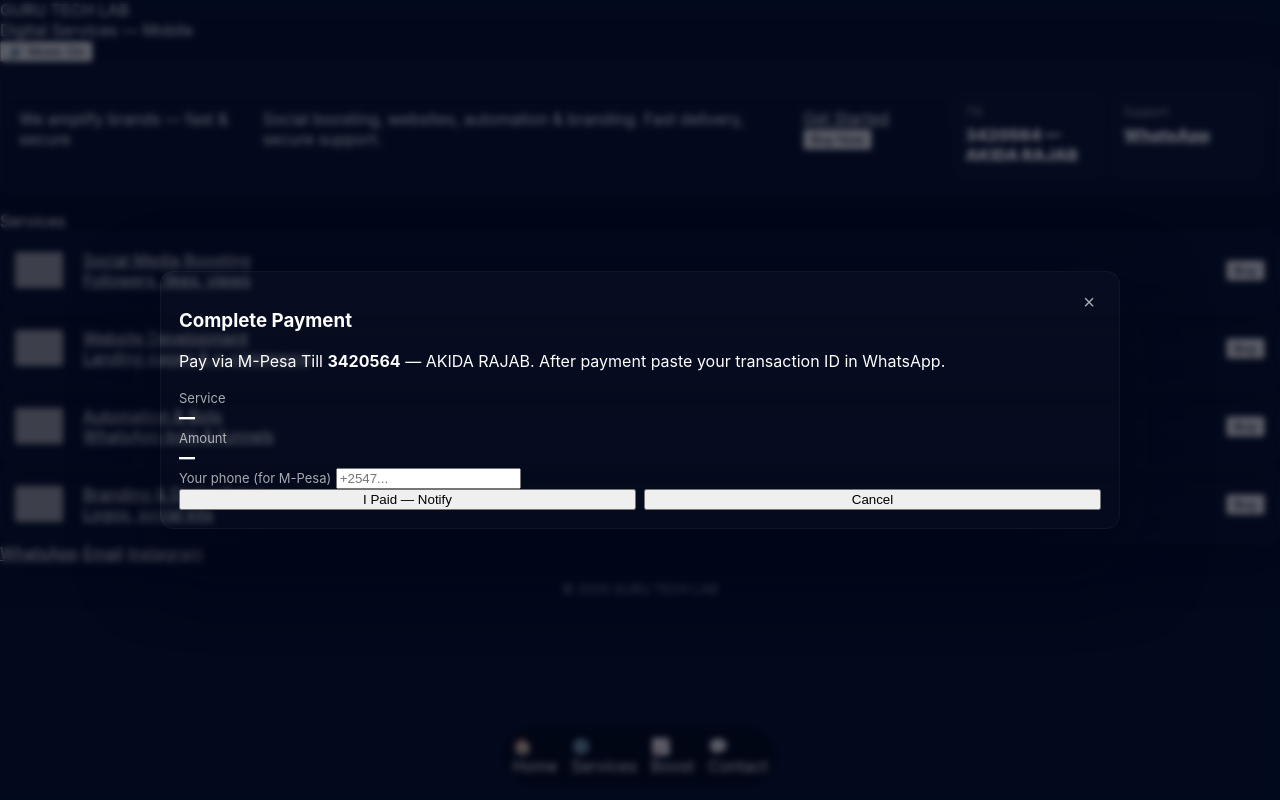
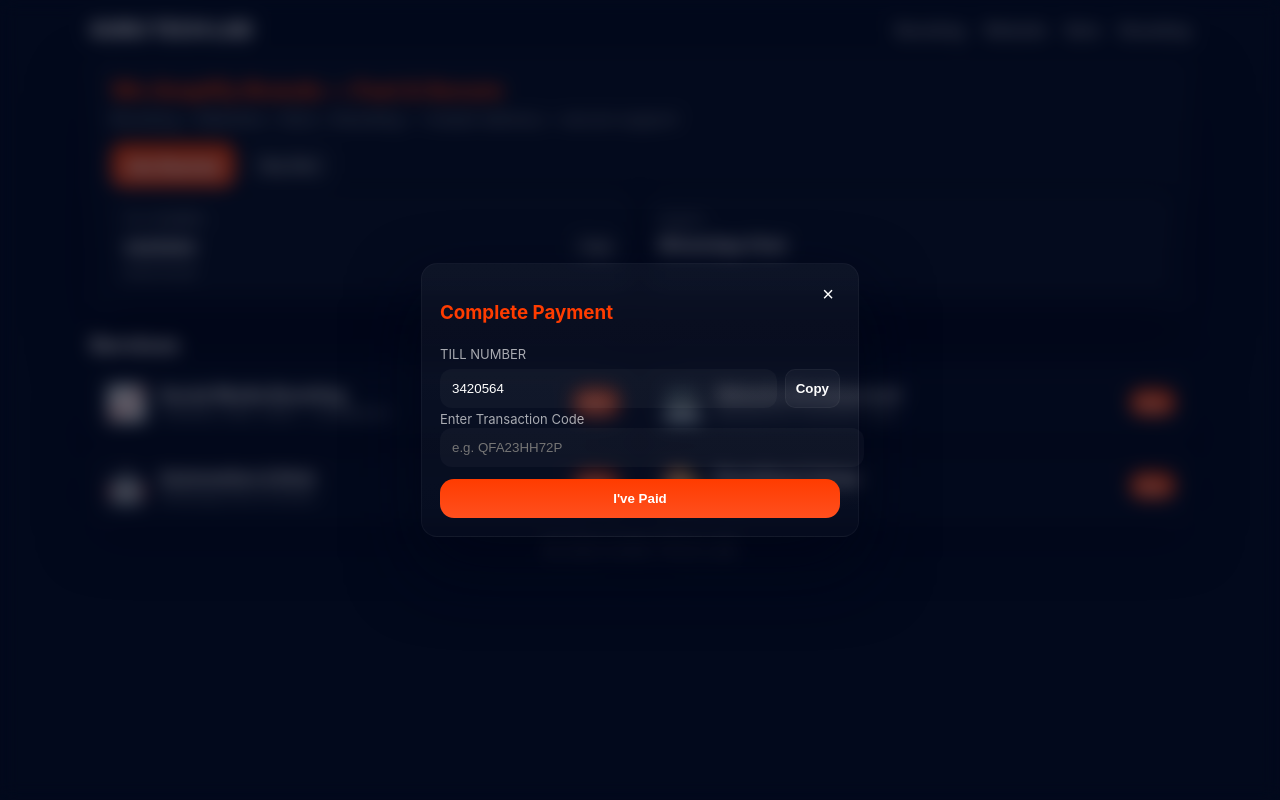
Before and after one commit to ADDICT-HUB/GURU-TECH-LAB, a plain HTML site: page index.html in a window 1280 px wide. Both pictures are taken after a click on the button "Buy Now". Drawn offline with Linux system fonts and the light colour scheme; grey boxes are pictures that could not be loaded.

Commit message:
Update index.html

```diff
--- a/index.html
+++ b/index.html
@@ -1,184 +1,355 @@
-<!DOCTYPE html>
+<!doctype html>
 <html lang="en">
 <head>
 <meta charset="utf-8" />
 <meta name="viewport" content="width=device-width,initial-scale=1,maximum-scale=1,user-scalable=no" />
-  <title>Guru Tech Marketing — Home</title>
-  <link rel="stylesheet" href="style.css" />
+<title>Guru Tech Lab — Home</title>
 
 <style>
-    /* FIXED ICON SIZES */
-    .svc-icon-img {
-      width: 48px;
-      height: 48px;
-      object-fit: contain;
-      border-radius: 10px;
-      display: block;
+:root{
+  --accent:#ff3c00;
+  --accent-2:#ffb86b;
+  --muted:rgba(255,255,255,0.65);
+  --glass:rgba(255,255,255,0.03);
+  --glass-border:rgba(255,255,255,0.04);
+  --buy-grad:linear-gradient(180deg,var(--accent),#ff4f1e);
+}
+
+html,body{
+  margin:0;
+  background:#031025;
+  color:#fff;
+  font-family:Inter,system-ui;
+}
+
+/* Layout */
+.page{max-width:1100px;margin:auto;padding:18px}
+
+/* Header */
+header{display:flex;justify-content:space-between;align-items:center;margin-bottom:14px}
+.logo{font-size:20px;font-weight:900}
+nav a{color:var(--muted);margin-left:14px;font-weight:700;text-decoration:none}
+
+/* Hero */
+.hero{
+  background:linear-gradient(180deg,rgba(255,255,255,0.02),rgba(255,255,255,0.01));
+  padding:20px;
+  border-radius:18px;
+  border:1px solid var(--glass-border);
+  box-shadow:0 30px 60px rgba(2,6,23,0.7);
+}
+.hero-title{font-size:22px;font-weight:900;color:var(--accent)}
+.hero-sub{color:var(--muted);margin-top:6px}
+
+/* Buttons */
+.row{display:flex;gap:10px;margin-top:14px}
+.btn{
+  padding:12px 16px;
+  border-radius:12px;
+  font-weight:900;
+  cursor:pointer;
+  border:0;
+}
+.btn-primary{background:var(--buy-grad);color:#fff}
+.btn-ghost{background:rgba(255,255,255,0.04);color:#fff;border:1px solid var(--glass-border)}
+
+/* Till & Support box */
+.info-row{display:flex;gap:10px;margin-top:12px}
+.info-box{
+  flex:1;
+  background:rgba(255,255,255,0.02);
+  padding:12px;
+  border-radius:12px;
+  border:1px solid var(--glass-border);
+  backdrop-filter:blur(6px);
+  box-shadow:0 10px 25px rgba(2,6,23,0.55);
+}
+
+/* Services cards */
+.section-title{margin-top:20px;font-size:20px;font-weight:900}
+.services{display:grid;grid-template-columns:1fr;gap:12px;margin-top:10px}
+@media(min-width:760px){.services{grid-template-columns:repeat(2,1fr)}}
+
+.card{
+  display:flex;
+  justify-content:space-between;
+  align-items:center;
+  gap:12px;
+  padding:14px;
+  border-radius:16px;
+  background:linear-gradient(180deg,rgba(255,255,255,0.02),rgba(255,255,255,0.01));
+  border:1px solid var(--glass-border);
+  box-shadow:0 20px 50px rgba(2,6,23,0.55);
+  text-decoration:none;
+  color:#fff;
+}
+.icon{font-size:34px}
+.meta{flex:1}
+.title{font-weight:800;font-size:17px}
+.sub{font-size:13px;color:var(--muted)}
+
+.buy{
+  background:var(--buy-grad);
+  color:#fff;
+  border:0;
+  padding:6px 10px;
+  border-radius:12px;
+  font-weight:900;
+  cursor:pointer;
+}
+
+/* Contact */
+.contact-row{display:flex;gap:10px;margin-top:22px}
+.contact-btn{
+  flex:1;
+  padding:12px;
+  text-align:center;
+  border-radius:12px;
+  border:1px solid var(--glass-border);
+  background:rgba(255,255,255,0.02);
+  color:#fff;
+  font-weight:800;
+  text-decoration:none;
+}
+
+footer{text-align:center;margin-top:18px;color:var(--muted)}
+
+/* Modal (blurry) */
+.modal-backdrop{
+  position:fixed;inset:0;
+  background:rgba(2,6,23,0.62);
+  backdrop-filter:blur(9px);
+  display:none;
+  align-items:center;
+  justify-content:center;
+  padding:18px;
+  z-index:9999;
+}
+.modal-backdrop.open{display:flex}
+
+.modal{
+  width:95%;
+  max-width:400px;
+  background:linear-gradient(180deg,rgba(255,255,255,0.04),rgba(255,255,255,0.02));
+  border:1px solid var(--glass-border);
+  border-radius:16px;
+  padding:18px;
+  box-shadow:0 30px 70px rgba(2,6,23,0.7);
+}
+
+label{font-size:13px;color:var(--muted)}
+input{
+  width:100%;
+  background:rgba(255,255,255,0.03);
+  border:0;
+  padding:12px;
+  border-radius:12px;
+  color:#fff;
+}
+.copy-btn{
+  background:rgba(255,255,255,0.04);
+  border:1px solid var(--glass-border);
+  padding:8px 10px;
+  border-radius:10px;
+  font-weight:900;
+  color:#fff;
+  cursor:pointer;
+}
+
+.pay-btn{
+  margin-top:12px;
+  width:100%;
+  background:var(--buy-grad);
+  color:#fff;
+  padding:12px;
+  border:0;
+  border-radius:14px;
+  font-weight:900;
+}
+
+.success{color:#00e779;font-weight:800;margin-top:10px;display:none}
+
+/* Toast */
+.toast{
+  position:fixed;
+  bottom:20px;
+  left:50%;
+  transform:translateX(-50%);
+  background:rgba(255,255,255,0.08);
+  border:1px solid var(--glass-border);
+  padding:12px 18px;
+  border-radius:14px;
+  font-weight:900;
+  color:#fff;
+  backdrop-filter:blur(8px);
+  opacity:0;
+  pointer-events:none;
+  transition:0.35s;
+  z-index:999999;
+}
+.toast.show{
+  opacity:1;
+  bottom:35px;
 }
 </style>
+</head>
 
-</head>
 <body>
+<div class="page">
 
-<div class="app">
+<header>
+  <div class="logo">GURU TECH LAB</div>
+  <nav>
+    <a href="boosting.html">Boosting</a>
+    <a href="website.html">Website</a>
+    <a href="bots.html">Bots</a>
+    <a href="branding.html">Branding</a>
+  </nav>
+</header>
 
-  <!-- header -->
-  <div class="header">
-    <div class="brand">
-      <div class="logo">GURU TECH LAB</div>
-      <div class="sub">Digital Services — Mobile</div>
-    </div>
-    <button class="btn btn-ghost" data-music-toggle>🔊 Play Music</button>
+<!-- HERO -->
+<div class="hero">
+  <div class="hero-title">We Amplify Brands — Fast & Secure</div>
+  <div class="hero-sub">Boosting • Websites • Bots • Branding — Instant delivery + secure support.</div>
+
+  <div class="row">
+    <a href="services.html" class="btn btn-primary">Get Started</a>
+    <button class="btn btn-ghost" onclick="openPay()">Buy Now</button>
   </div>
 
-  <!-- hero -->
-  <div class="hero">
-    <div class="h-title">We amplify brands — fast & secure</div>
-    <div class="h-lead">Social boosting, websites, automation & branding. Fast delivery, secure support.</div>
+  <!-- UPDATED TILL DESIGN -->
+  <div class="info-row">
 
-    <div class="row">
-      <a class="btn btn-primary" href="services.html">Get Started</a>
-      <button class="btn btn-ghost" onclick="document.getElementById('pay-modal-back').classList.add('open')">Buy Now</button>
+    <div class="info-box">
+      <div style="font-size:12px;color:var(--muted)">TILL NUMBER</div>
+
+      <div style="display:flex;justify-content:space-between;align-items:center;margin-top:6px">
+        <div style="font-weight:900;font-size:15px">3420564</div>
+
+        <button
+          class="copy-btn"
+          style="padding:6px 10px;border-radius:10px;font-size:12px"
+          onclick="copyTill()"
+        >Copy</button>
       </div>
 
-    <div class="info-row" style="display:flex;gap:10px;margin-top:12px">
-      <div style="flex:1;background:rgba(255,255,255,0.02);padding:10px;border-radius:10px;border:1px solid var(--glass-border)">
-        <div style="font-size:12px;color:var(--muted)">Till</div>
-        <div style="font-weight:900;margin-top:6px">3420564 — AKIDA RAJAB</div>
-      </div>
-      <div style="flex:1;background:rgba(255,255,255,0.02);padding:10px;border-radius:10px;border:1px solid var(--glass-border)">
-        <div style="font-size:12px;color:var(--muted)">Support</div>
-        <div style="font-weight:900;margin-top:6px"><a href="https://wa.me/254763986398">WhatsApp</a></div>
-      </div>
-    </div>
+      <div style="font-size:11px;color:var(--muted);margin-top:4px">AKIDA RAJAB</div>
     </div>
 
-  <!-- services -->
-  <div class="section-title">Services</div>
-  <div class="services">
-
-    <a class="card" href="boosting.html">
-      <div class="icon">
-        <img src="https://upload.wikimedia.org/wikipedia/commons/a/a5/Instagram_icon.png" class="svc-icon-img">
+    <div class="info-box">
+      <div style="font-size:12px;color:var(--muted)">Support</div>
+      <div style="margin-top:8px;font-weight:900">
+        <a href="https://wa.me/254763986398" style="color:#fff;text-decoration:none">WhatsApp Chat</a>
       </div>
-      <div class="meta">
-        <div class="title">Social Media Boosting</div>
-        <div class="sub">Followers, likes, views</div>
-      </div>
-      <div class="actions">
-        <button class="buy" data-buy-service="Social Media Boosting - 1K" data-buy-price="350">Buy</button>
-      </div>
-    </a>
-
-    <a class="card" href="website.html">
-      <div class="icon">
-        <img src="https://upload.wikimedia.org/wikipedia/commons/3/3a/Computer_icon.png" class="svc-icon-img">
-      </div>
-      <div class="meta">
-        <div class="title">Website Development</div>
-        <div class="sub">Landing pages & e-commerce</div>
-      </div>
-      <div class="actions">
-        <button class="buy" data-buy-service="Website Landing Page" data-buy-price="1200">Buy</button>
-      </div>
-    </a>
-
-    <a class="card" href="bots.html">
-      <div class="icon">
-        <img src="https://upload.wikimedia.org/wikipedia/commons/3/3a/Android_robot_head.png" class="svc-icon-img">
-      </div>
-      <div class="meta">
-        <div class="title">Automation & Bots</div>
-        <div class="sub">WhatsApp bots & funnels</div>
-      </div>
-      <div class="actions">
-        <button class="buy" data-buy-service="WhatsApp Bot Setup" data-buy-price="500">Buy</button>
-      </div>
-    </a>
-
-    <a class="card" href="branding.html">
-      <div class="icon">
-        <img src="https://upload.wikimedia.org/wikipedia/commons/0/0e/Paintbrush_icon.png" class="svc-icon-img">
-      </div>
-      <div class="meta">
-        <div class="title">Branding & Digital Setup</div>
-        <div class="sub">Logos, social kits</div>
-      </div>
-      <div class="actions">
-        <button class="buy" data-buy-service="Branding Kit" data-buy-price="300">Buy</button>
-      </div>
-    </a>
-
-  </div>
-
-  <!-- contact -->
-  <div class="contact-row">
-    <a class="contact-btn whatsapp" href="https://wa.me/254763986398">WhatsApp</a>
-    <a class="contact-btn email" href="mailto:akidarajab462@gmail.com">Email</a>
-    <a class="contact-btn ig" href="https://instagram.com">Instagram</a>
-  </div>
-
-  <footer style="margin-top:18px;color:var(--muted);text-align:center;font-size:13px">
-    © <span id="year"></span> GURU TECH LAB
-  </footer>
-</div>
-
-<!-- payment modal -->
-<div id="pay-modal-back" class="modal-backdrop" aria-hidden="true">
-  <div id="pay-modal" class="modal" role="dialog" aria-modal="true">
-    <button data-modal-close style="float:right;background:transparent;border:0;color:var(--muted);font-size:20px">×</button>
-    <h3>Complete Payment</h3>
-    <p class="small-note">Pay via M-Pesa Till <strong>3420564</strong> — AKIDA RAJAB. After payment paste your transaction ID in WhatsApp.</p>
-
-    <div class="row">
-      <label>Service</label>
-      <div id="modal-service" style="font-weight:900">—</div>
-    </div>
-
-    <div class="row">
-      <label>Amount</label>
-      <div id="modal-price" style="font-weight:900">—</div>
-    </div>
-
-    <div class="row">
-      <label for="modal-phone">Your phone (for M-Pesa)</label>
-      <input id="modal-phone" class="input" placeholder="+2547..." />
-    </div>
-
-    <div class="row" style="display:flex;gap:8px">
-      <button id="modal-confirm" class="btn btn-primary" style="flex:1">I Paid — Notify</button>
-      <button data-modal-close class="btn btn-ghost" style="flex:1">Cancel</button>
     </div>
 
   </div>
 </div>
 
-<!-- bottom nav -->
-<nav class="bottom-nav">
-  <div class="nav-item active" onclick="location.href='index.html'"><div class="ni-icon">🏠</div>Home</div>
-  <div class="nav-item" onclick="location.href='services.html'"><div class="ni-icon">⚙️</div>Services</div>
-  <div class="nav-item" onclick="location.href='boosting.html'"><div class="ni-icon">📈</div>Boost</div>
-  <div class="nav-item" onclick="location.href='contact.html'"><div class="ni-icon">💬</div>Contact</div>
-</nav>
+<!-- SERVICES -->
+<div class="section-title">Services</div>
 
-<!-- audio -->
-<audio id="bg-audio" loop preload="auto">
-  <source src="https://files.catbox.moe/p386a0.mp3" type="audio/mp3">
-</audio>
+<div class="services">
 
-<script src="app.js"></script>
-<script src="animations.js"></script>
+  <a class="card" href="boosting.html">
+    <div class="icon">📈</div>
+    <div class="meta">
+      <div class="title">Social Media Boosting</div>
+      <div class="sub">Followers, likes, views — all platforms</div>
+    </div>
+    <button class="buy" onclick="openPay()">Buy</button>
+  </a>
+
+  <a class="card" href="website.html">
+    <div class="icon">💻</div>
+    <div class="meta">
+      <div class="title">Website Development</div>
+      <div class="sub">Business & e-commerce sites</div>
+    </div>
+    <button class="buy" onclick="openPay()">Buy</button>
+  </a>
+
+  <a class="card" href="bots.html">
+    <div class="icon">🤖</div>
+    <div class="meta">
+      <div class="title">Automation & Bots</div>
+      <div class="sub">WhatsApp bots & funnels</div>
+    </div>
+    <button class="buy" onclick="openPay()">Buy</button>
+  </a>
+
+  <a class="card" href="branding.html">
+    <div class="icon">🎨</div>
+    <div class="meta">
+      <div class="title">Branding & Setup</div>
+      <div class="sub">Logos & social kits</div>
+    </div>
+    <button class="buy" onclick="openPay()">Buy</button>
+  </a>
+
+</div>
+
+<footer>
+  © <span id="year"></span> GURU TECH LAB
+</footer>
+
+</div>
+
+<!-- PAYMENT POPUP -->
+<div id="pay-modal-back" class="modal-backdrop">
+  <div class="modal">
+    <button onclick="closePay()" style="float:right;background:none;border:0;color:#fff;font-size:20px">&times;</button>
+    <h3 style="color:var(--accent)">Complete Payment</h3>
+
+    <label>TILL NUMBER</label>
+    <div style="display:flex;gap:8px;margin-top:6px">
+      <input id="till" value="3420564" readonly />
+      <button class="copy-btn" onclick="copyTill()">Copy</button>
+    </div>
+
+    <label style="margin-top:12px">Enter Transaction Code</label>
+    <input id="trx" placeholder="e.g. QFA23HH72P" />
+
+    <button class="pay-btn" onclick="finishPay()">I've Paid</button>
+    <div id="success" class="success">✓ Opening WhatsApp…</div>
+  </div>
+</div>
+
+<!-- Toast -->
+<div id="toast" class="toast">Till Number Copied</div>
 
 <script>
-  document.getElementById('year').textContent = new Date().getFullYear();
+function openPay(){
+  document.getElementById("pay-modal-back").classList.add("open");
+}
+function closePay(){
+  document.getElementById("pay-modal-back").classList.remove("open");
+}
 
-  document.querySelectorAll('[data-buy-service]').forEach(btn=>{
-    btn.addEventListener('click', function(){
-      const svc = this.dataset.buyService;
-      const pr = this.dataset.buyPrice;
-      window._guruApp.openPayModal(svc, pr);
-    });
-  });
+function showToast(){
+  let t=document.getElementById("toast");
+  t.classList.add("show");
+  setTimeout(()=>{t.classList.remove("show")},1800);
+}
+
+function copyTill(){
+  navigator.clipboard.writeText("3420564");
+  showToast();
+}
+
+function finishPay(){
+  const code=document.getElementById("trx").value.trim();
+  if(!code){alert("Enter Transaction Code");return;}
+
+  document.getElementById("success").style.display="block";
+
+  setTimeout(()=>{
+    const msg = encodeURIComponent("Hello, I have completed payment.\nTill: 3420564\nTransaction Code: "+code);
+    window.location.href="https://wa.me/254763986398?text="+msg;
+  },600);
+}
+
+document.getElementById("year").innerText=new Date().getFullYear();
 </script>
 
 </body>
```
Lines whose indentation alone changed are shown as unchanged.
